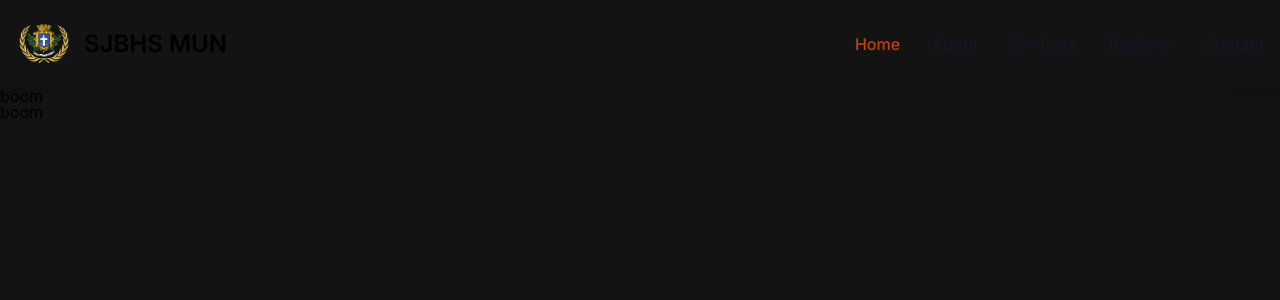
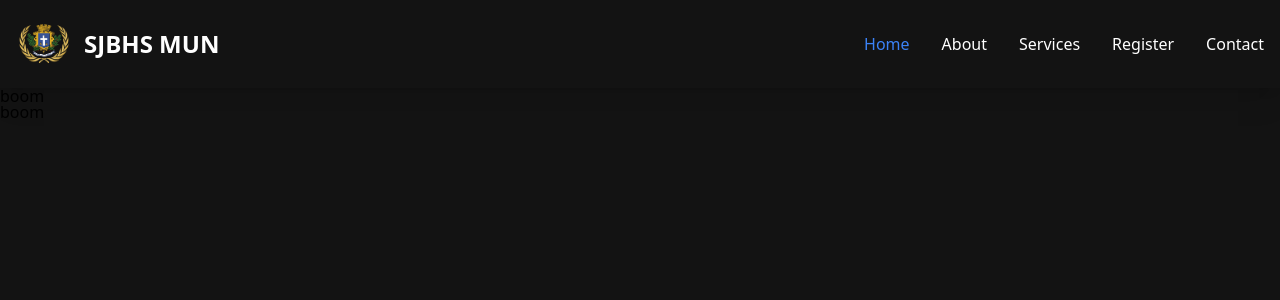
Before and after one commit to skandarajeev/sjbhs-mun-website, a Next.js app: page /about in a window 1280 px wide. Shown: the top 300 px of the page. Built offline with nearby package versions, Linux system fonts and the light colour scheme.

Commit message:
browser-fix

```diff
--- a/app/layout.js
+++ b/app/layout.js
@@ -20,8 +20,8 @@ export const metadata = {
 
 export default function RootLayout({ children }) {
   return (
-    <html lang="en">
-      <body className={inter.className}>
+    <html lang="en" class="dark">
+      <body className="dark">
         <nav className="shadow-xl border-gray-200 ">
           <div className="max-w-screen-xl flex flex-wrap items-center justify-between mx-auto p-4">
             <Link href="/" className="flex items-center">
@@ -66,7 +66,7 @@ export default function RootLayout({ children }) {
                 <li>
                   <Link
                     href="#"
-                    className="bl m ock py-2 pl-3 pr-4 text-white bg-blue-700 rounded md:bg-transparent md:text-orange-700 md:p-0 dark:text-white md:dark:text-blue-500"
+                    className="block py-2 pl-3 pr-4 text-white bg-blue-700 rounded md:bg-transparent md:text-orange-700 md:p-0 dark:text-white md:dark:text-blue-500"
                     aria-current="page"
                   >
                     Home
--- a/app/page.js
+++ b/app/page.js
@@ -126,7 +126,7 @@ export default function Home() {
           className="flex justify-center"
         >
           <Image
-            className=" w-80 md:w-6/12 h-auto md:h-200   "
+            className=" w-80 md:w-[40vw] h-auto md:h-200   "
             src={logo}
             alt=""
           />
--- a/tailwind.config.js
+++ b/tailwind.config.js
@@ -6,6 +6,9 @@ module.exports = {
     './components/**/*.{js,ts,jsx,tsx,mdx}',
     './app/**/*.{js,ts,jsx,tsx,mdx}',
   ],
+  darkMode: 'class',
+
+
   theme: {
     extend: {
       backgroundImage: {
```
